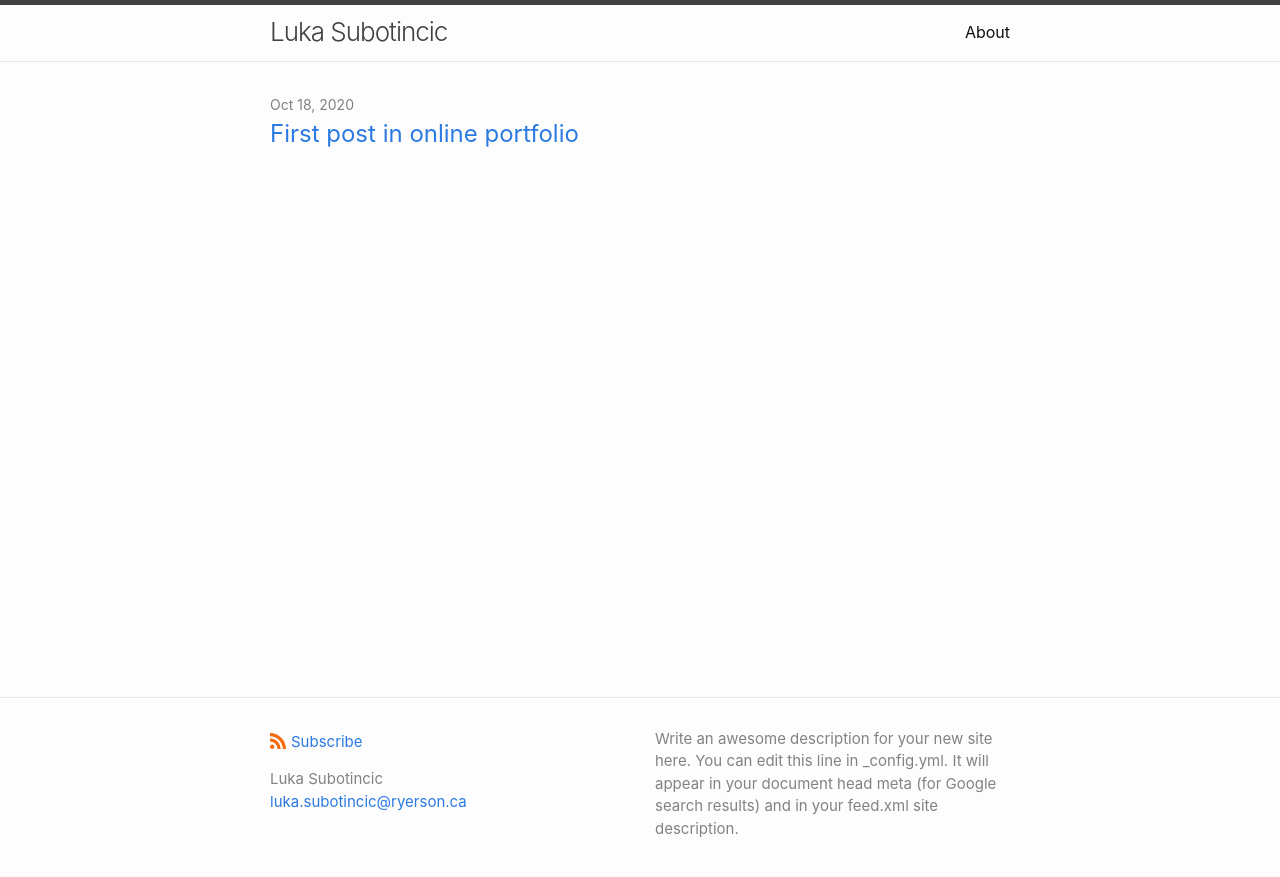
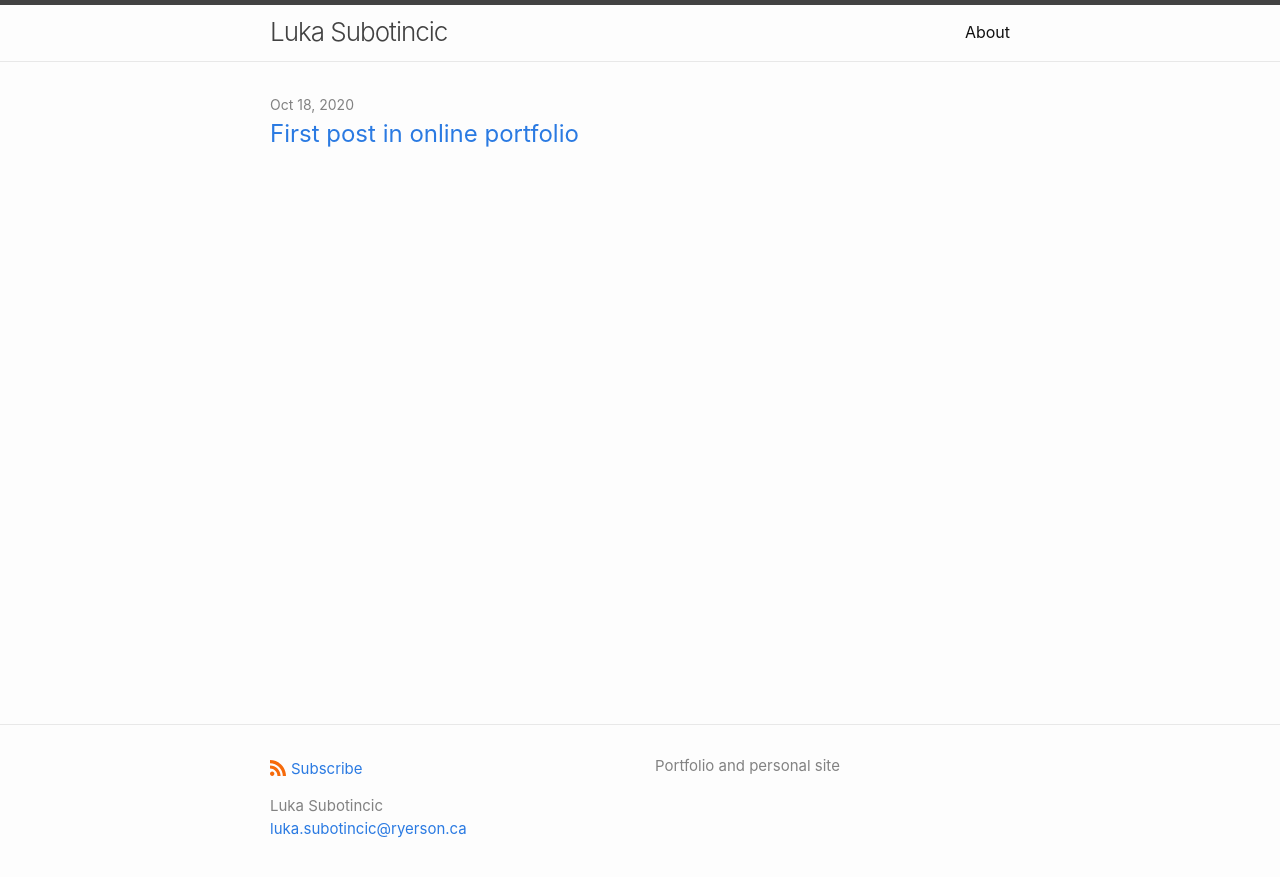
Before and after one commit to lukasubo/lukasubo.github.io, a Jekyll site: the page built from index.md, in a window 1280 px wide. Shown: the top 877 px of the page. Built offline with Jekyll 4.4.1, drawn with Linux system fonts in a browser that asks for light colours.

Commit message:
Added description

```diff
--- a/_config.yml
+++ b/_config.yml
@@ -3,9 +3,7 @@ author:
   name: Luka Subotincic
   email: luka.subotincic@ryerson.ca
 description: > # this means to ignore newlines until "show_excerpts:"
-  Write an awesome description for your new site here. You can edit this
-  line in _config.yml. It will appear in your document head meta (for
-  Google search results) and in your feed.xml site description.
+  Portfolio and personal site
 
 show_excerpts: false # set to true to show excerpts on the homepage
 
```
